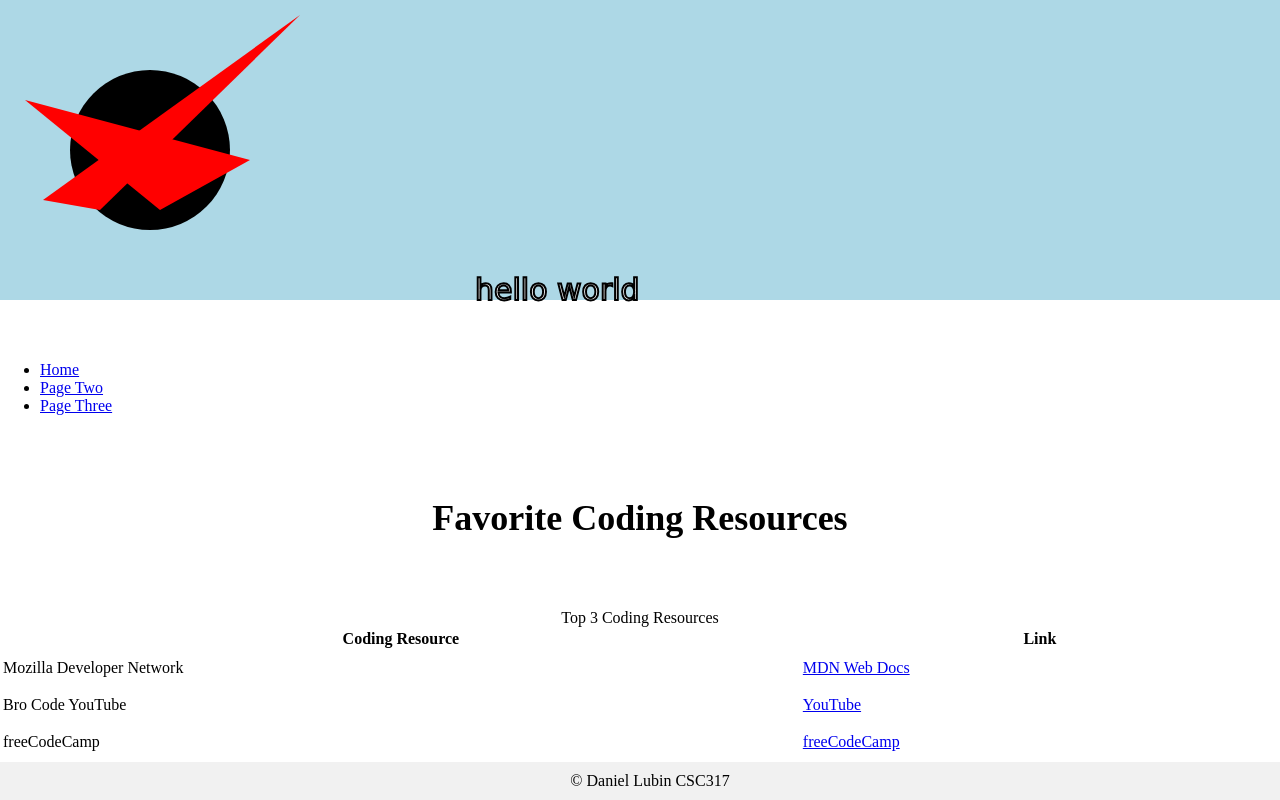
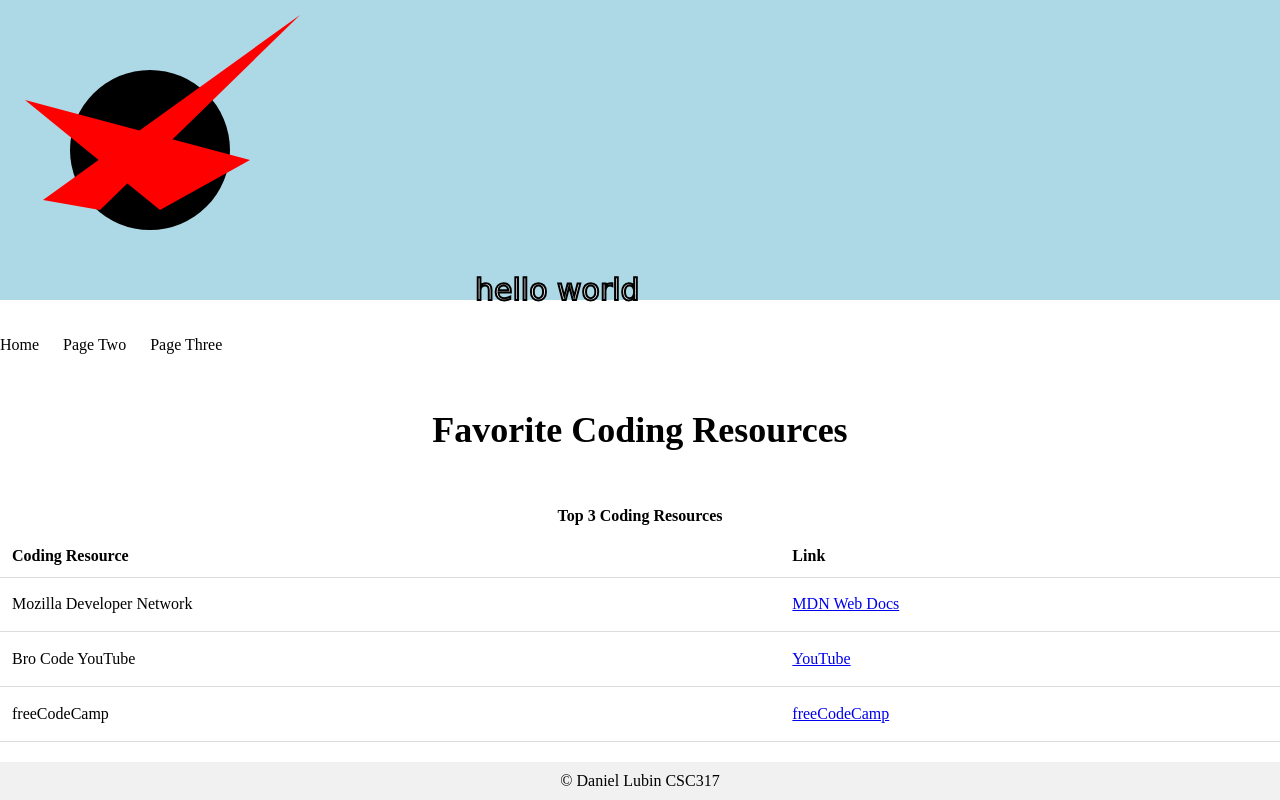
Before and after one commit to Daniel-Lubin/assignment-2-repo, a plain HTML site: page views/two.html in a window 1280 px wide. Drawn offline with Linux system fonts and the light colour scheme.

Commit message:
Fixed style and added favicon

```diff
--- a/styles.css
+++ b/styles.css
@@ -1,3 +1,9 @@
+/*margins and padding */
+* {
+    margin: 0;
+    padding: 0;
+    box-sizing: border-box;
+}
 
 html, body {
     height: 100%;
@@ -6,17 +12,58 @@ html, body {
     flex-direction: column;
 }
 
-
 body {
-    flex-grow: 1;
+    min-height: 100vh;
+    display: flex;
+    flex-direction: column;
 }
 
-/* Content area */
+/* Content area grow */
 body > *:not(footer) {
     flex-grow: 1;
 }
 
-/* Footer*/
+/* Table styling */
+table {
+    width: 100%;
+    border-collapse: collapse;
+    margin: 20px 0;
+}
+
+th, td {
+    padding: 12px;
+    text-align: left;
+    border-bottom: 1px solid #ddd;
+}
+
+caption {
+    caption-side: top;
+    font-weight: bold;
+    margin-bottom: 10px;
+}
+
+/* Navigation menu styling */
+nav ul {
+    list-style: none;
+    padding: 0;
+}
+
+nav li {
+    display: inline;
+    margin-right: 20px;
+}
+
+nav a {
+    text-decoration: none;
+    color: #000;
+}
+
+nav a:hover {
+    color: #e74c3c;
+    text-decoration: underline wavy;
+}
+
+/* Footer */
 footer {
     background-color: #f1f1f1;
     text-align: center;
@@ -25,18 +72,14 @@ footer {
     margin-top: auto;
 }
 
-/* Header */
+/* Heading */
 h1 {
     text-align: center;
     font-size: 36px;
     margin-top: 20px;
 }
 
-footer p {
-    margin: 0;
+/* Reset vertical margin for first child */
+body > *:first-child {
+    margin-top: 0;
 }
-
-a:hover {
-    color: #e74c3c;
-    text-decoration: wavy;
-}
--- a/views/two.html
+++ b/views/two.html
@@ -5,6 +5,9 @@
     <meta name="viewport" content="width=device-width, initial-scale=1.0">
     <title>Favorite Coding Resources</title>
     <link rel="stylesheet" href="../styles.css"> <!-- external CSS -->
+
+    <!-- Favicon -->
+    <link rel="icon" href="../resources/favicon.svg" type="image/svg+xml">
 
     <!--Embedded inter font-->
     <link rel="preconnect" href="https://fonts.googleapis.com">
```
Also changed, not shown: index.html (+3 -0 lines), views/three.html (+3 -0 lines).
